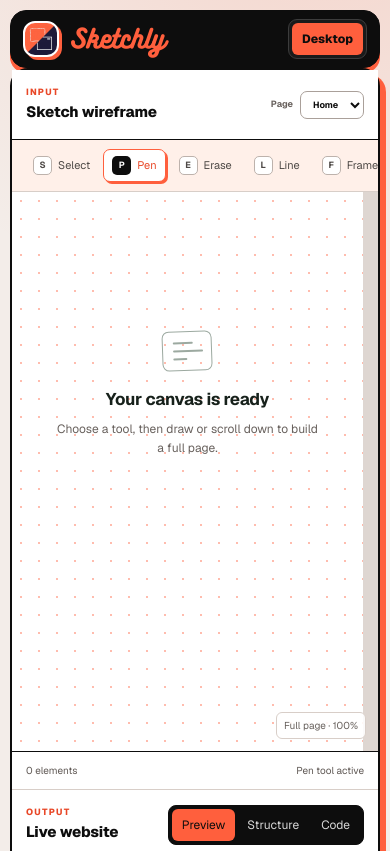
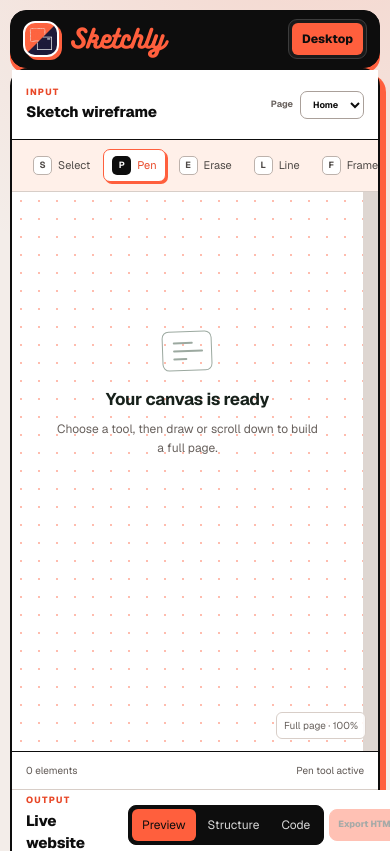
Before and after one commit to brianchen3388/HHCC-Chef-Bagels, a Next.js app: page /geometric in a window 390 px wide. Shown: the top 851 px of the page. Built offline with nearby package versions, Linux system fonts and the light colour scheme.

Commit message:
Make website export readily available

```diff
--- a/app/SketchSiteApp.tsx
+++ b/app/SketchSiteApp.tsx
@@ -614,6 +614,7 @@ function OutputPanel({
           <p className="eyebrow">Output</p>
           <h2 id="preview-heading">Live website</h2>
         </div>
+        <div className="panel-heading-actions">
           <div className="view-tabs" aria-label="Output view">
             {outputViews.map((view) => (
               <button
@@ -626,6 +627,15 @@ function OutputPanel({
                 {view.label}
               </button>
             ))}
+          </div>
+          <button
+            className="export-button"
+            disabled={site.tree.children.length === 0}
+            onClick={onExport}
+            type="button"
+          >
+            Export HTML
+          </button>
         </div>
       </div>
 
@@ -839,9 +849,6 @@ function OutputPanel({
               {codeView === 'css' && <span className="css-source-badge">{cssLabel}</span>}
             </div>
             <div>
-              <button disabled={site.tree.children.length === 0} onClick={onExport} type="button">
-                Export HTML
-              </button>
               <button disabled={site.tree.children.length === 0} onClick={onCopy} type="button">
                 {copiedLabel}
               </button>
--- a/app/ai/page.tsx
+++ b/app/ai/page.tsx
@@ -490,6 +490,7 @@ export default function Home() {
               <p className="eyebrow">Output</p>
               <h2 id="preview-heading">Generated website</h2>
             </div>
+            <div className="panel-heading-actions">
               <div className="view-tabs" aria-label="Output view">
                 <button
                   aria-pressed={outputView === 'preview'}
@@ -517,8 +518,14 @@ export default function Home() {
                 >
                   Code
                 </button>
-              <button disabled={!generatedPage} onClick={exportWebsite} type="button">
-                Export
+              </div>
+              <button
+                className="export-button"
+                disabled={!generatedPage}
+                onClick={exportWebsite}
+                type="button"
+              >
+                Export HTML
               </button>
             </div>
           </div>
--- a/app/hud-theme.css
+++ b/app/hud-theme.css
@@ -125,6 +125,35 @@
 .panel-heading {
   border-bottom-color: #0d0d0d;
   background: white;
+}
+
+.panel-heading-actions {
+  display: flex;
+  min-width: 0;
+  align-items: center;
+  gap: 9px;
+}
+
+.export-button {
+  min-height: 34px;
+  border: 1px solid var(--accent);
+  border-radius: 8px;
+  background: var(--accent);
+  padding: 0 12px;
+  color: #0d0d0d;
+  font-size: 10px;
+  font-weight: 800;
+  white-space: nowrap;
+  box-shadow: 2px 2px 0 #0d0d0d;
+}
+
+.export-button:not(:disabled):hover {
+  background: white;
+}
+
+.export-button:disabled {
+  opacity: 0.38;
+  box-shadow: none;
 }
 
 .eyebrow {
@@ -548,6 +577,16 @@
     padding: 0 12px;
   }
 
+  .panel-heading-actions {
+    gap: 5px;
+  }
+
+  .export-button {
+    min-height: 32px;
+    padding: 0 8px;
+    font-size: 9px;
+  }
+
   .generative-shell .inspector {
     grid-template-columns: minmax(0, 1fr);
   }
--- a/app/page.tsx
+++ b/app/page.tsx
@@ -12,7 +12,6 @@ export default function Home() {
       </nav>
 
       <section className="mode-hero">
-        <p className="eyebrow">Wireframe to website</p>
         <h1>
           Draw the idea.<br />
           <span>Build the site.</span>
```
Lines whose indentation alone changed are shown as unchanged.
